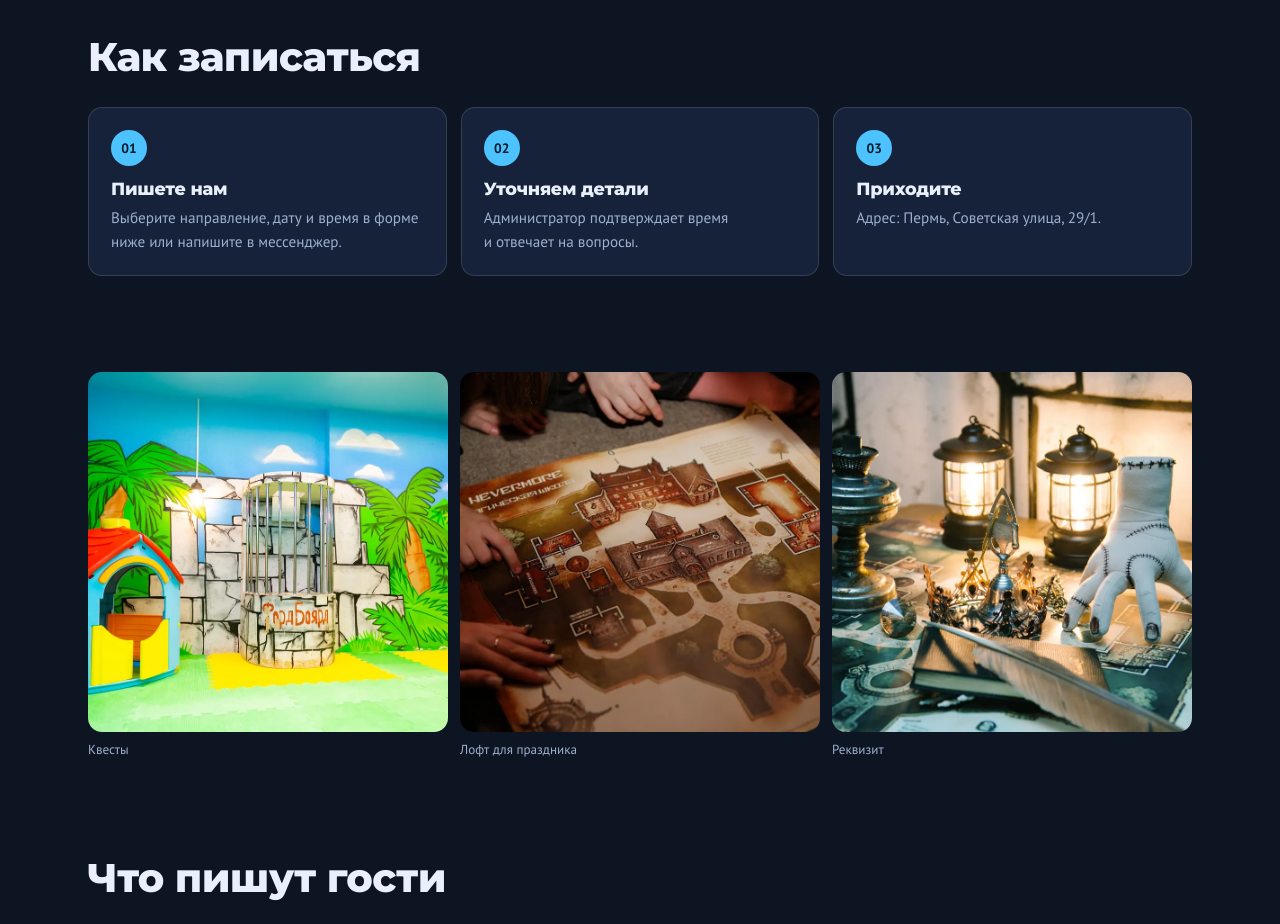
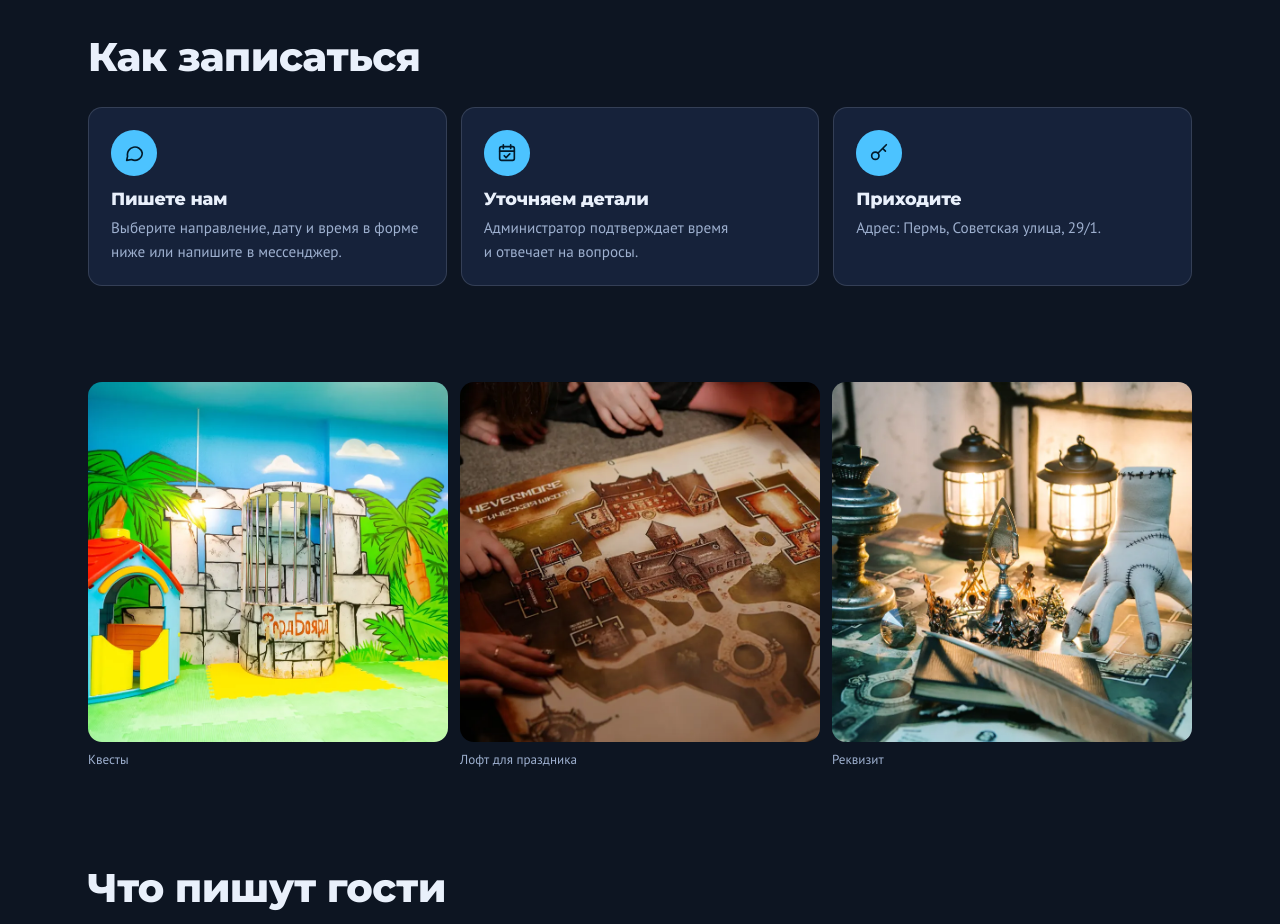
Before and after one commit to tuzir2022-creator/kvest-istoriya-perm, a plain HTML site: page index.html in a window 1280 px wide. Shown: the part 1620-2544 px from the top of the page. Drawn offline with Linux system fonts and the light colour scheme.

Commit message:
Демо сайта: Квест История

```diff
--- a/index.html
+++ b/index.html
@@ -76,9 +76,9 @@
   <section class="s-section s-reveal">
     <header class="s-section__head"><h2>Как записаться</h2></header>
     <ol class="s-steps">
-      <li class="s-steps__item"><span class="s-steps__n">01</span><h3>Пишете нам</h3><p>Выберите направление, дату и время в форме ниже или напишите в мессенджер.</p></li>
-      <li class="s-steps__item"><span class="s-steps__n">02</span><h3>Уточняем детали</h3><p>Администратор подтверждает время и отвечает на вопросы.</p></li>
-      <li class="s-steps__item"><span class="s-steps__n">03</span><h3>Приходите</h3><p>Адрес: Пермь, Советская улица, 29/1.</p></li>
+      <li class="s-steps__item"><span class="s-steps__n" aria-hidden="true"><svg viewBox="0 0 24 24" width="22" height="22" fill="none" stroke="currentColor" stroke-width="1.8" stroke-linecap="round" stroke-linejoin="round"><path d="M21 12a8 8 0 0 1-11.6 7.1L4 20l1-4.6A8 8 0 1 1 21 12z"/></svg></span><h3>Пишете нам</h3><p>Выберите направление, дату и время в форме ниже или напишите в мессенджер.</p></li>
+      <li class="s-steps__item"><span class="s-steps__n" aria-hidden="true"><svg viewBox="0 0 24 24" width="22" height="22" fill="none" stroke="currentColor" stroke-width="1.8" stroke-linecap="round" stroke-linejoin="round"><rect x="4" y="5" width="16" height="15" rx="2"/><path d="M4 10h16M8 3v4M16 3v4M9 15l2 2 4-4"/></svg></span><h3>Уточняем детали</h3><p>Администратор подтверждает время и отвечает на вопросы.</p></li>
+      <li class="s-steps__item"><span class="s-steps__n" aria-hidden="true"><svg viewBox="0 0 24 24" width="22" height="22" fill="none" stroke="currentColor" stroke-width="1.8" stroke-linecap="round" stroke-linejoin="round"><circle cx="8" cy="15" r="4"/><path d="M11 12l9-9M16 7l3 3"/></svg></span><h3>Приходите</h3><p>Адрес: Пермь, Советская улица, 29/1.</p></li>
     </ol>
   </section>
 
--- a/style-prod.css
+++ b/style-prod.css
@@ -221,3 +221,6 @@
 .s-toprating .s-reviews__stars { font-size: 1rem; }
 .s-toprating u { font-size: .92rem; font-weight: 400; color: var(--c-ink-soft); text-underline-offset: 3px; text-decoration-thickness: 1px; }
 .s-toprating:hover u { color: var(--c-accent-deep, var(--c-accent)); }
+
+.s-steps__n { width: 46px; height: 46px; }
+.s-steps__n svg { width: 22px; height: 22px; display: block; }
```
